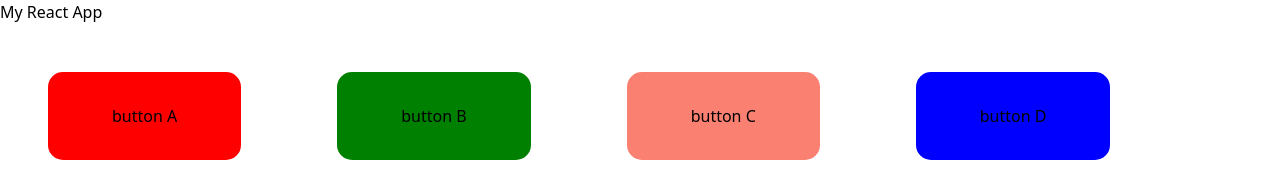
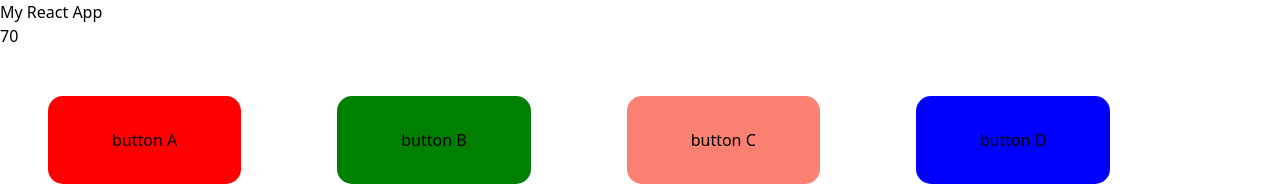
Before and after one commit to Tellisense/react-class, a React (Create React App) app: page / in a window 1280 px wide. Shown: the top 186 px of the page. Built offline with nearby package versions, Linux system fonts and the light colour scheme.

Commit message:
added classes and practice

```diff
--- a/package.json
+++ b/package.json
@@ -7,6 +7,7 @@
     "@testing-library/jest-dom": "^5.11.4",
     "@testing-library/react": "^11.1.0",
     "@testing-library/user-event": "^12.1.10",
+    "lodash": "^4.17.21",
     "react": "^17.0.1",
     "react-dom": "^17.0.1",
     "react-scripts": "4.0.2",
--- a/src/App.js
+++ b/src/App.js
@@ -3,11 +3,13 @@ import React from "react";
 import Button from "./components/Button";
 import Card from "./components/Card";
 import Paragraph from "./components/Paragraph";
+import Practice from "./components/Practice";
 
 function App() {
   return (
     <div className='App'>
       <h1>My React App</h1>
+      <Practice values={{ x: 50, y: 20 }} />
       <Button label='button A' color='red' />
       <Button label='button B' color='green' />
       <Button label='button C' color='salmon' />
--- a/src/components/Card.jsx
+++ b/src/components/Card.jsx
@@ -1,12 +1,25 @@
 import React from 'react'
+import _ from "lodash";
 
+export function add(x, y) {
+  return x + y
+}
 
 export default function Card({ myFavNumber, children }) {
 
 
   const person = { firstName: "Justin", age: 36 }
+
+
   const { firstName, age } = person  //Object destructuring
 
+
+
+  var objects = [{ a: 1 }, { b: 2 }];
+
+  var deep = _.cloneDeep(objects);  // lodash library deepcopy
+
+  console.log(`deep copy: `, deep);
 
 
   return (
--- /dev/null
+++ b/src/components/Practice.js
@@ -0,0 +1,119 @@
+import _ from "lodash";
+import { add } from "../components/Card";
+
+export default function Practice(props) {
+  const { x, y } = props.values;
+  // const { x, y } = values;
+  const myNumbers = add(x, y);
+
+  return <div>{myNumbers}</div>;
+}
+
+// const address = {
+//   plate: 123,
+//   streetName: "main St.",
+// };
+// // ES6+ = es2015
+// // es5 old, came out in 2009
+
+// const person = {
+//   name: "Justin",
+//   age: 40,
+//   // walk: function () {
+//   //   console.log(`walk`);
+//   // },
+//   // address: address,  if key and value are the same, write shorthand
+//   address,
+//   walk() {
+//     console.log("walk");
+//   },
+// };
+
+// //Object destructuring
+// const address1 = {
+//   street: "",
+//   city: "",
+//   country: "",
+// };
+
+// const address2 = {
+//   street: "",
+//   city: "",
+//   country: "",
+// };
+
+// // old way
+// // const street = address.street;
+// // const city = address.city;
+// // const country = address.country;
+
+// const { street: street1, city: city1 = "LA", country: country1 } = address1;
+// const { street, city, country } = address2;
+
+// // spread operator
+// const arr1 = [1, 2, 3];
+// const arr2 = [5, 6, 7];
+
+// // old way
+// const oldWayToJoin = arr1.concat(arr2);
+
+// const arr3 = [...arr1, 4, 50, 60, ...arr2]; // new location in memory. shallow copy.
+
+// const arr4 = JSON.parse(JSON.stringify(arr3)); //deep copy
+
+// // shallow copy
+// // deep copy  take all the deeply nested objects and copy them as well
+
+// var objects = [{ a: 1 }, { b: 2 }];
+
+// var deep = _.cloneDeep(objects);
+
+// console.log(deep);
+
+/// ES6 Classes
+// const Person = {
+//   name: "Justin",
+//   age: 36,
+//   walk() {
+//     console.log("walk");
+//   },
+// };
+
+const Person2 = {
+  name: "Mendel",
+  age: 19,
+  walk() {
+    console.log("walk");
+  },
+};
+
+const Person3 = {
+  name: "Sholom",
+  age: 16,
+  walk() {
+    console.log("walk");
+  },
+};
+
+class Person {
+  constructor(name, age) {
+    this.name = name;
+    this.age = age;
+  }
+  walk() {
+    console.log("walk");
+  }
+}
+
+class Teacher extends Person {
+  constructor(name, degree, age) {
+    super(name, age);
+    this.degree = degree;
+  }
+}
+
+const teacher = new Teacher("Justin Instructor", "B.S.E.", 36);
+const Mendel = new Person("mendel", 18);
+const Justin = new Person("Justin", 40);
+const Sholom = new Person("Sholom", 19);
+const David = new Person("David", 20);
```
Also changed, not shown: 1 other file (tests, documents, lock files or other folders).
